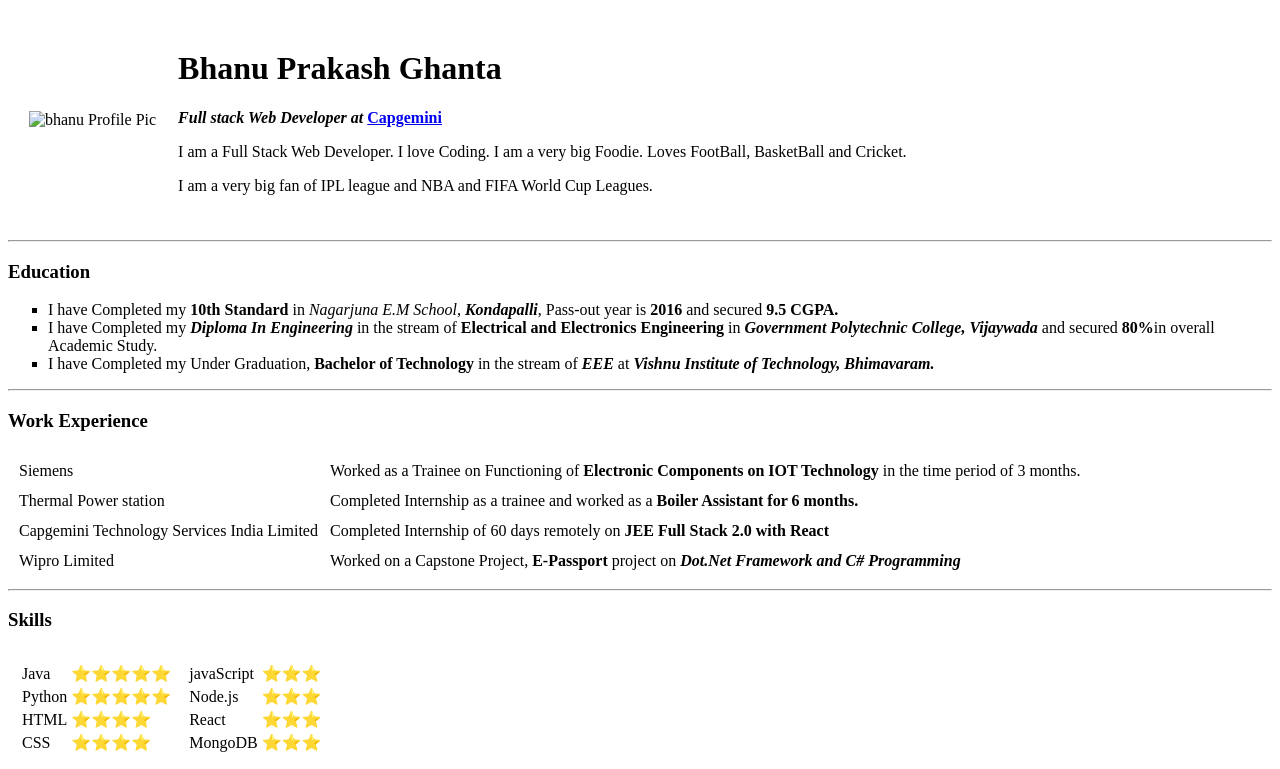
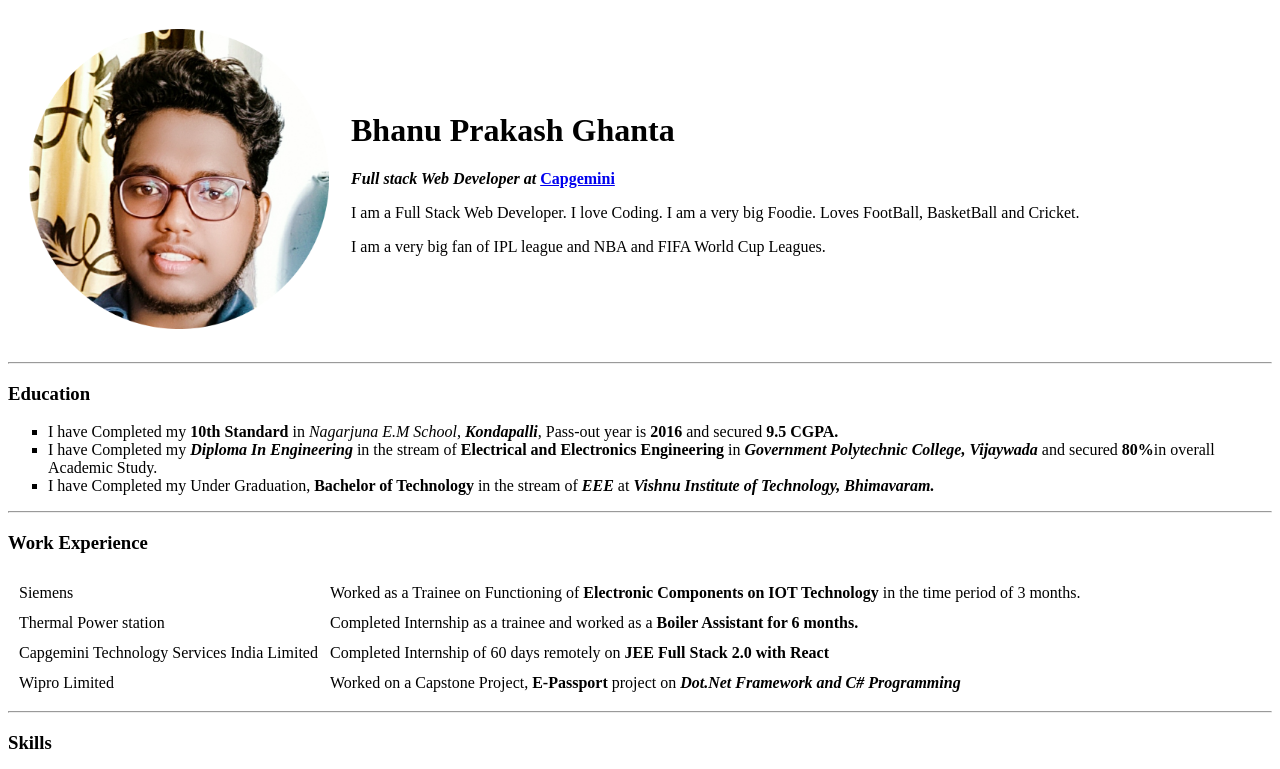
Before and after one commit to Bhanu0218/CV, a plain HTML site: page index.html in a window 1280 px wide. Shown: the top 769 px of the page. Drawn offline with Linux system fonts and the light colour scheme.

Commit message:
Update index.html

```diff
--- a/index.html
+++ b/index.html
@@ -9,7 +9,7 @@
 <body>
   <table cellspacing="20">
     <tr>
-      <td><img src="images/My Image.png" alt="bhanu Profile Pic" width="300" height="300"></td>
+      <td><img src="images/bhanu.png" alt="bhanu Profile Pic" width="300" height="300"></td>
       <td>
         <h1>Bhanu Prakash Ghanta</h1>
         <p><em><b>Full stack Web Developer at </b></em><strong><a href="https://www.capgemini.com/">Capgemini</a></strong></p>
```
